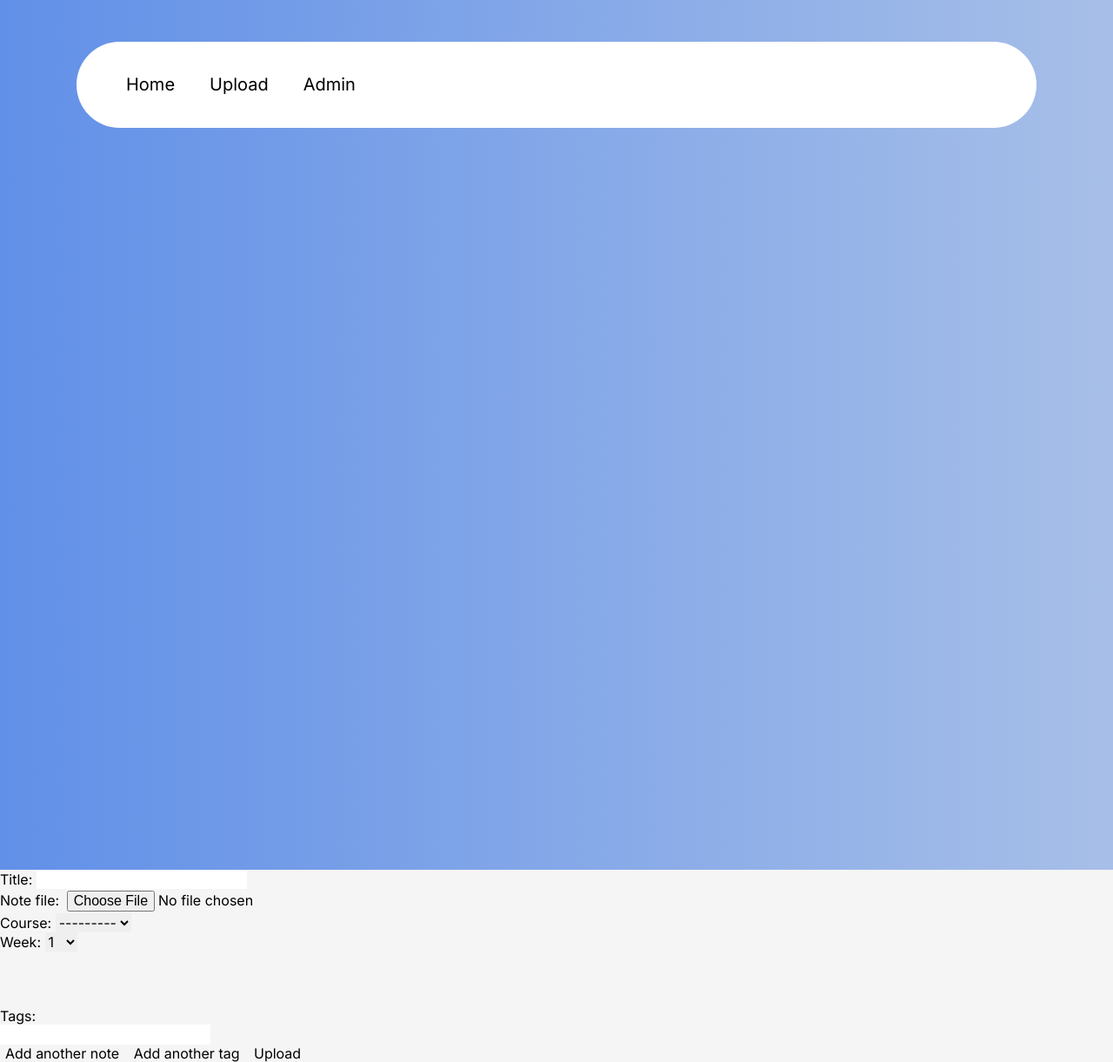
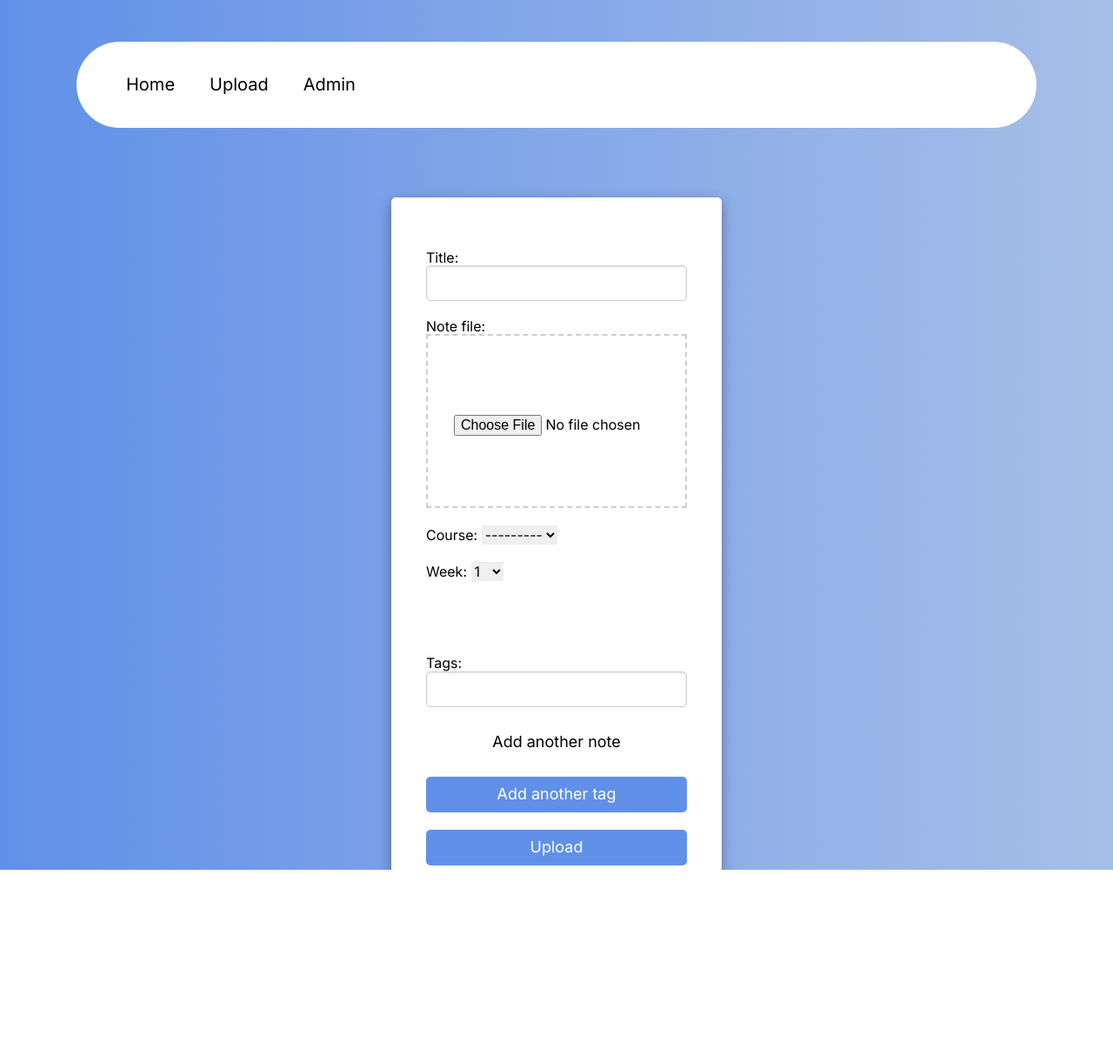
Before and after one commit to CgvO/NotePond, a Django app: page /upload/ in a window 1280 px wide. Shown: the whole page at 87% size. After the commit the page ends 1000 px from the top, so only its background shows below. Run offline with Django 4.2, Linux system fonts and the light colour scheme; data that the repository does not hold is empty.

Commit message:
updated upload

```diff
--- a/NotePond/common/templates/noteUpload.html
+++ b/NotePond/common/templates/noteUpload.html
@@ -101,6 +101,124 @@
         background-color: #f5f5f5;
       }
     </style>
+        <style>
+          /* Form container */
+
+          #form-title {
+            display: flex;
+            align-items: center;
+            justify-content: center;
+            font-size: 24px;
+            font-weight: bold;
+          }
+          form {
+            margin-top: 80px;
+            max-width: 600px;
+            padding: 40px;
+            background-color: #ffffff;
+            border-radius: 5px;
+            box-shadow: rgba(0, 0, 0, 0.35) 0px 5px 15px;
+            font-family: Inter;
+          }
+
+          form p {
+            margin-top: 20px;
+          }
+
+          /* Form field styling */
+          form input[type="text"],
+          form button[type="button"],
+          form button[type="submit"] {
+            display: block;
+            width: 100%;
+            padding: 10px;
+            margin-bottom: 20px;
+            font-size: 18px;
+            border-radius: 5px;
+            border: none;
+            background-color: #ffffff;
+            transition: background-color 0.3s ease;
+          }
+
+          form input[type="text"] {
+            width: 100%;
+            padding: 10px;
+            font-size: 16px;
+            border-radius: 5px;
+            border: 1px solid #ccc;
+            box-shadow: inset 0 1px 3px rgba(0, 0, 0, 0.1);
+          }
+
+          form input[type="select"] {
+            margin: 20px;
+            width: 100%;
+            padding: 10px;
+            font-size: 16px;
+            border-radius: 5px;
+            border: 1px solid #ccc;
+            box-shadow: inset 0 1px 3px rgba(0, 0, 0, 0.1);
+          }
+
+          /* Add tag button styling */
+          form button#add_tag_btn {
+            background-color: #6190e8;
+            color: #ffffff;
+            cursor: pointer;
+          }
+
+          form button#add_tag_btn:hover {
+            color: #ffffff;
+            background-color: #000000;
+          }
+
+          /* Upload button styling */
+          form button[type="submit"] {
+            background-color: #6190e8;
+            color: #ffffff;
+            cursor: pointer;
+          }
+
+          form button[type="submit"]:hover {
+            color: #ffffff;
+            background-color: #000000;
+          }
+
+          /* Tag container */
+          #tag_container {
+            margin-bottom: 20px;
+          }
+
+          /* Tag input field styling */
+          .tag-input {
+            width: 100%;
+            padding: 10px;
+            font-size: 16px;
+            border-radius: 5px;
+            border: 1px solid #ccc;
+            box-shadow: inset 0 1px 3px rgba(0, 0, 0, 0.1);
+          }
+
+          input[type="file"] {
+          display: flex;
+          padding-left: 10%;
+          width: 300px;
+          height: 200px;
+          background-color: #ffffff;
+          border: 2px dashed #ccc;
+          line-height: 200px;
+          text-align: center;
+          margin: 0 auto;
+        }
+
+        input[type="file"][type="button"] {
+          opacity: 0;
+        }
+
+        /* Style the drop area when a file is being dragged over it */
+        input[type="file"]:hover {
+          background-color: #f5f5f5;
+        }
+        </style>
     <link
       rel="stylesheet"
       href="https://fonts.googleapis.com/css2?family=Inter:wght@100;200;300;400;500;600;700;800;900&amp;display=swap"
@@ -186,11 +304,6 @@
               </nav>
             </div>
           </div>
-        </section>
-      </div>
-    </div>
-  </body>
-  <main>
           {% block content %}
           <form method="post" enctype="multipart/form-data">
             {% csrf_token %} {{ formset.management_form }} {{ formset.media }}
@@ -207,5 +320,10 @@
             <button type="submit">Upload</button>
           </form>
           {% endblock %}
+        </section>
+      </div>
+    </div>
+  </body>
+  <main>
   </main>
 </html>
```
Lines whose indentation alone changed are shown as unchanged.
